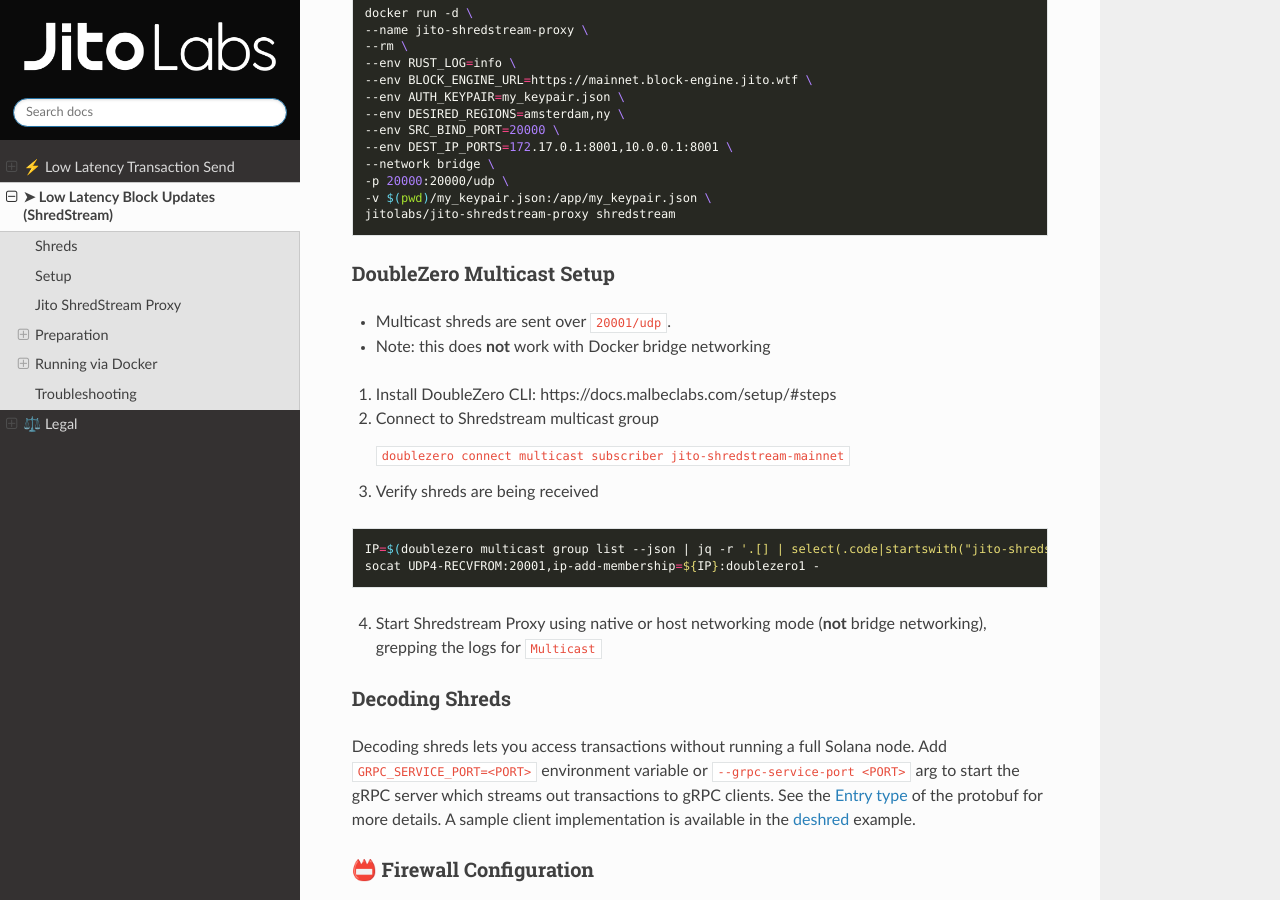
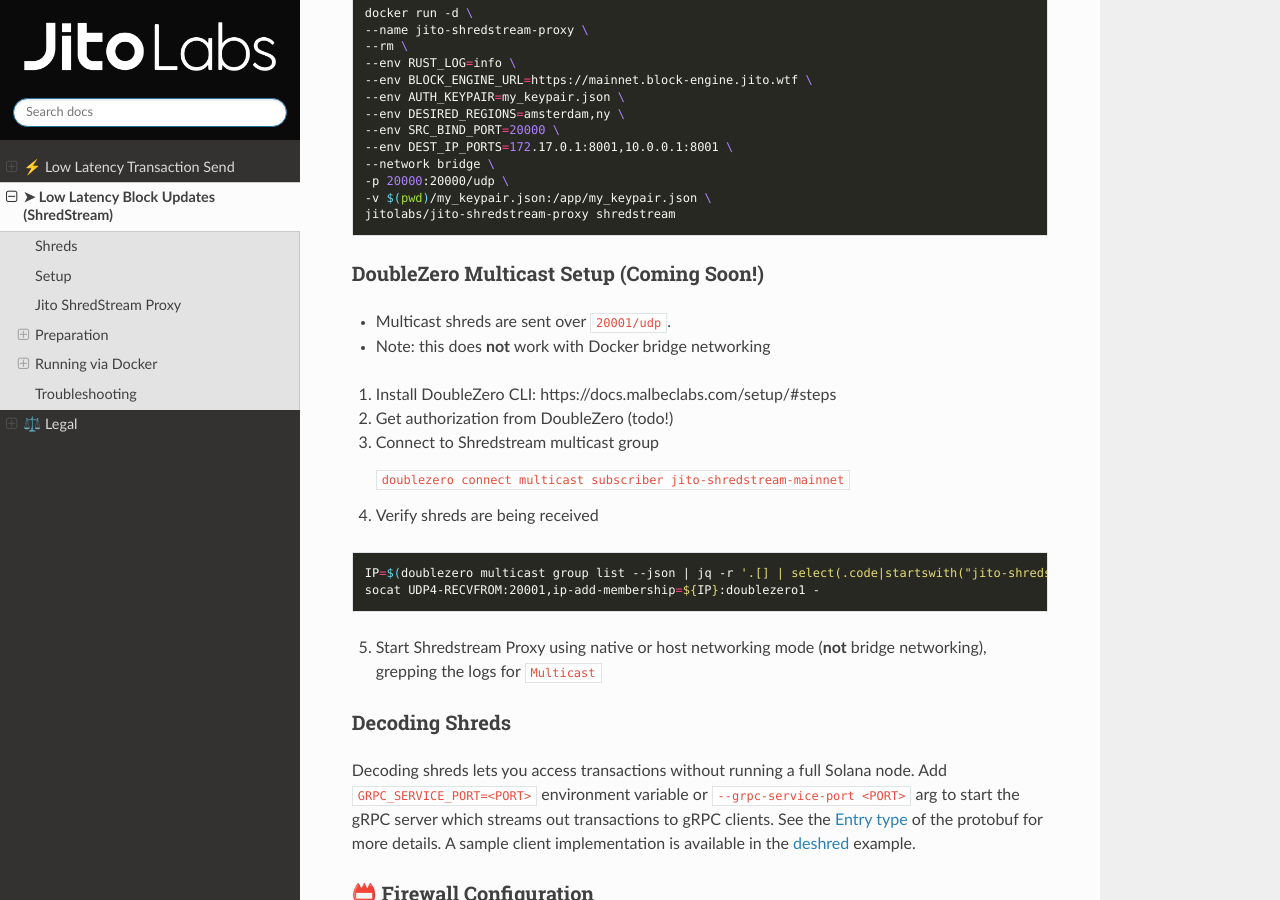
Before and after one commit to jito-labs/jito-docs, a Sphinx documentation site: the page built from docs/source/lowlatencytxnfeed.md, in a window 1280 px wide and 900 px high, scrolled down 2381 px. Built offline with Sphinx 7.4.7 and the Read the Docs theme 3.1.0, drawn with Linux system fonts in a browser that asks for light colours.

Commit message:
Update DZ multicast info (#58)

````diff
--- a/docs/source/lowlatencytxnfeed.md
+++ b/docs/source/lowlatencytxnfeed.md
@@ -96,22 +96,23 @@
 ```
 
 
-### DoubleZero Multicast Setup
+### DoubleZero Multicast Setup (Coming Soon!)
 
 - Multicast shreds are sent over `20001/udp`.
 - Note: this does **not** work with Docker bridge networking
 
 1. Install DoubleZero CLI: https://docs.malbeclabs.com/setup/#steps
-2. Connect to Shredstream multicast group
+2. Get authorization from DoubleZero (todo!)
+3. Connect to Shredstream multicast group
 
    `doublezero connect multicast subscriber jito-shredstream-mainnet`
-3.  Verify shreds are being received
+4.  Verify shreds are being received
 
    ```bash
    IP=$(doublezero multicast group list --json | jq -r '.[] | select(.code|startswith("jito-shredstream-mainnet")) | .multicast_ip')
    socat UDP4-RECVFROM:20001,ip-add-membership=${IP}:doublezero1 -
    ```
-4. Start Shredstream Proxy using native or host networking mode (**not** bridge networking), grepping the logs for `Multicast`
+5. Start Shredstream Proxy using native or host networking mode (**not** bridge networking), grepping the logs for `Multicast`
 
 ### Decoding Shreds
 
````
